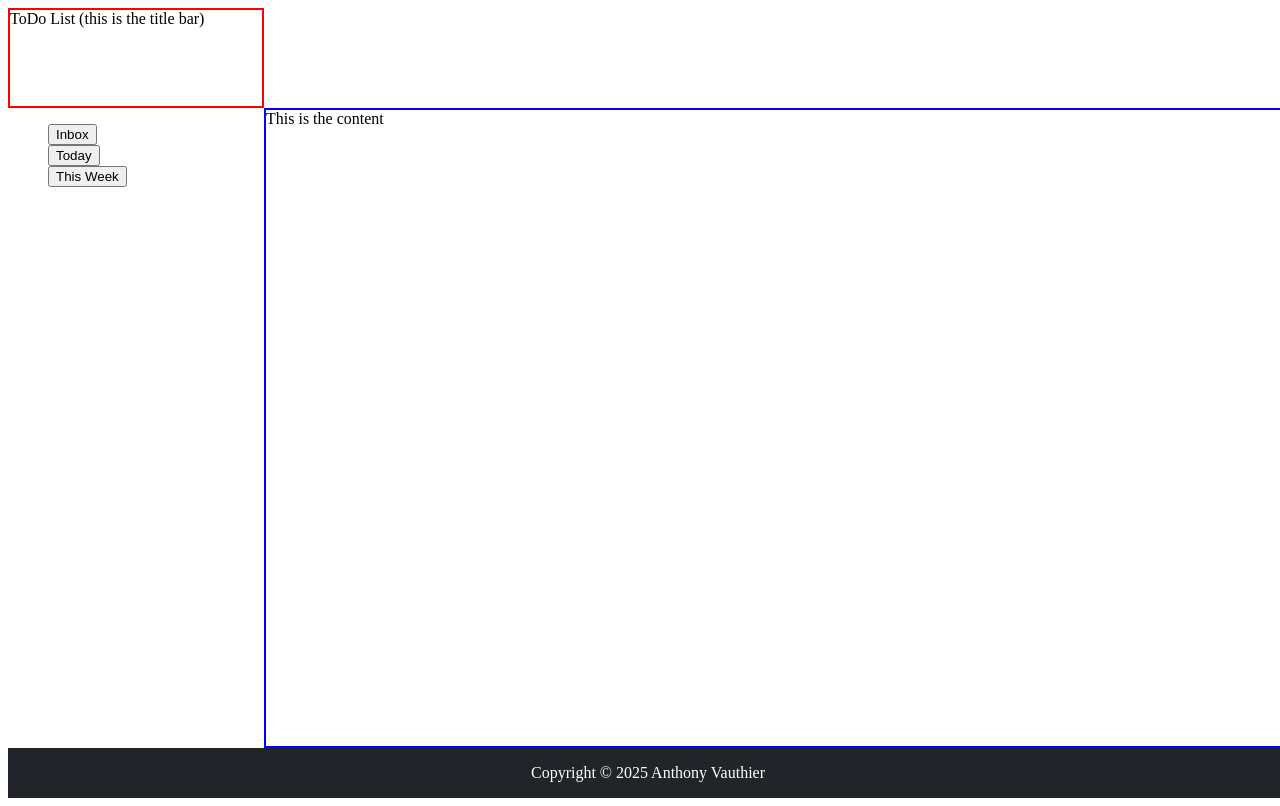
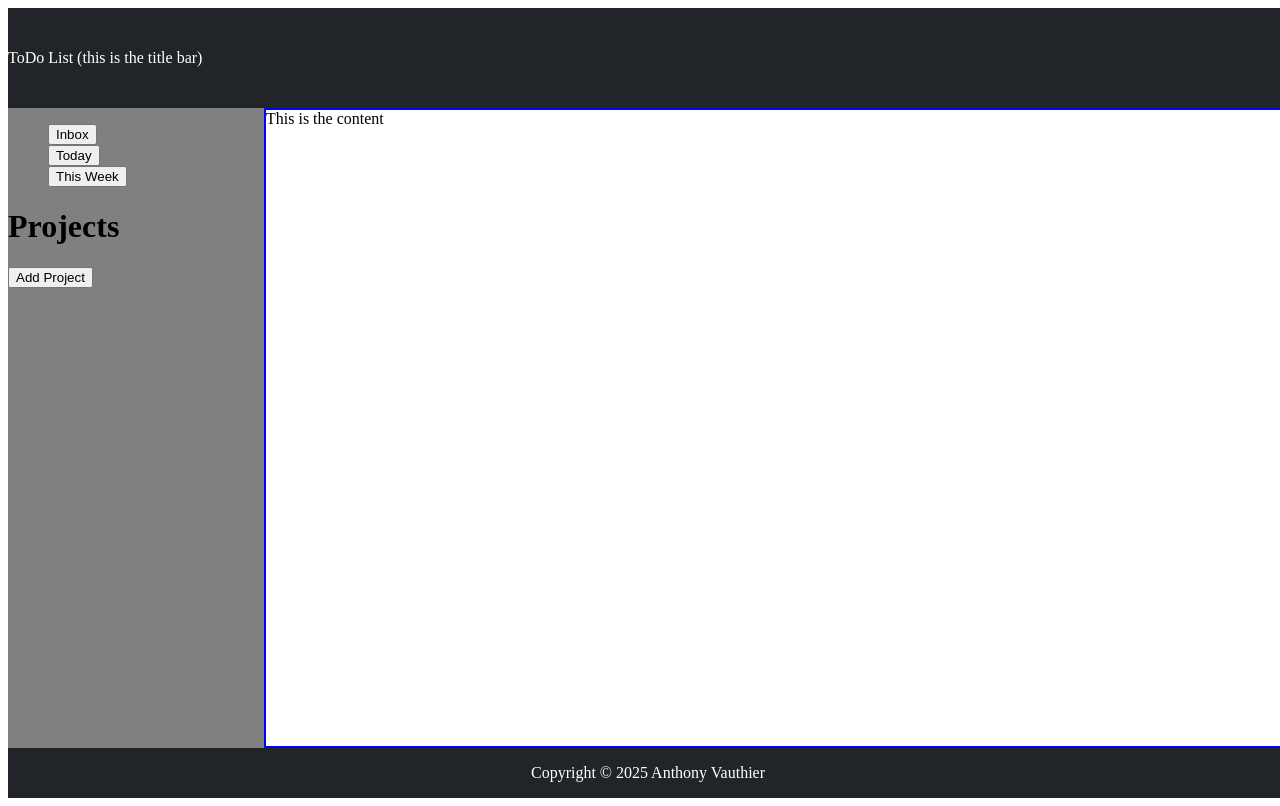
Before and after one commit to Sleepycheap/ToDo, a website built with webpack: page src/template.html in a window 1280 px wide. Built offline with nearby package versions, Linux system fonts and the light colour scheme.

Commit message:
skeleton built

```diff
--- a/src/style.css
+++ b/src/style.css
@@ -11,7 +11,13 @@
 } */
 
 #title-bar {
-  border: 2px solid red;
+  display: flex;
+  grid-column-start: left;
+  grid-column-end: right;
+  background-color: #212529;
+  color: white;
+  /* justify-content: center; */
+  align-items: center;
 }
 
 #container {
@@ -42,6 +48,7 @@
   grid-row-start: middle;
   grid-row-end: ft-start;
   grid-column-end: content;
+  background-color: gray;
 }
 
 ul {
--- a/src/template.html
+++ b/src/template.html
@@ -23,8 +23,14 @@
         <li class="option"><button type="button">Inbox</button></li>
         <li class="option"><button type="button">Today</button></li>
         <li class="option"><button type="button">This Week</button></li>
+      </ul>
 
-      </ul>
+      <div id="Projects-Section">
+        <h1>Projects</h1>
+        <div id="projects">
+          <button type="button">Add Project</button>
+        </div>
+      </div>
     </div>
 
     <div id="footer">
```
